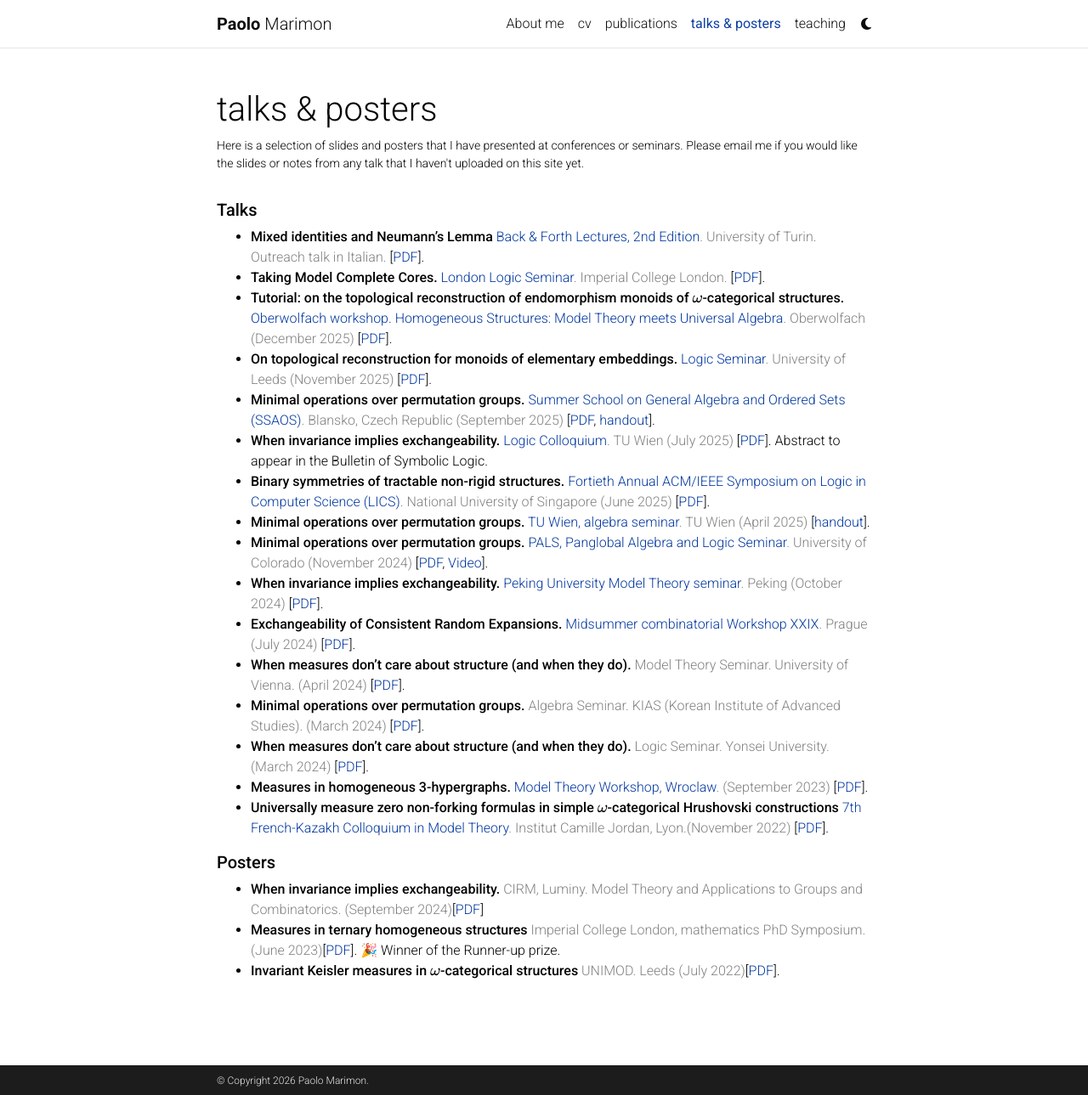
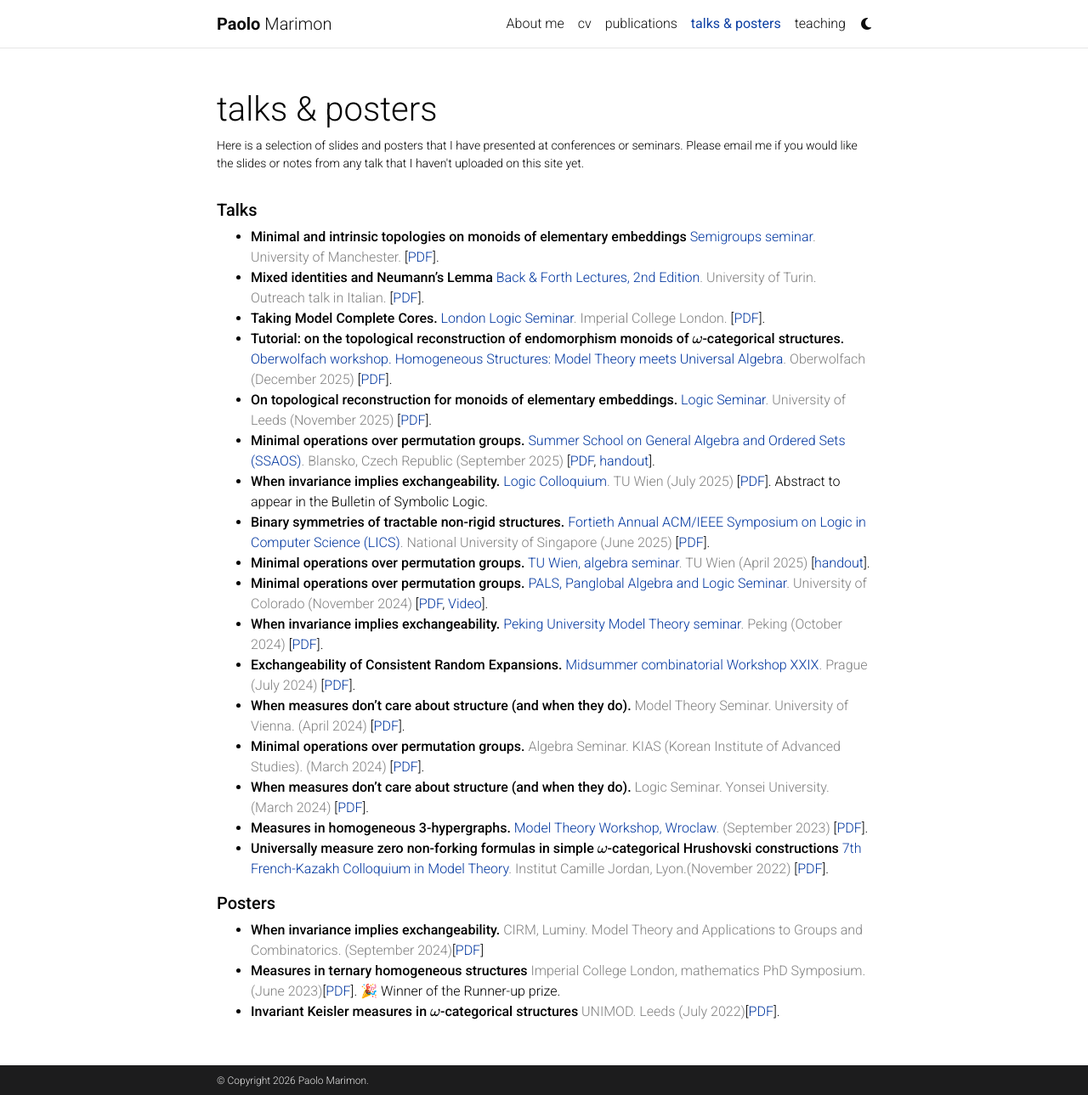
Before and after one commit to paolomarimon/paolomarimon.github.io, a Jekyll site: the page built from _pages/talksposters.md, in a window 1280 px wide and 1289 px high. Shown: the whole window at 85% size. Built offline with Jekyll 4.4.1, drawn with Linux system fonts in a browser that asks for light colours; emoji names are drawn with the system emoji font; comment, search, counter and statistics services are not loaded; a style sheet for code colours, icons or effects is not loaded.

Commit message:
Update talksposters.md

```diff
--- a/_pages/talksposters.md
+++ b/_pages/talksposters.md
@@ -8,6 +8,8 @@
 ---
 
 ##### **Talks**
+* **Minimal and intrinsic topologies on monoids of elementary embeddings** <span style="color:gray">
+[Semigroups seminar](https://manchester-semigroups.github.io/). University of Manchester. </span>[[PDF](http://paolomarimon.github.io/assets/pdf/talks/Manchester2026.pdf)].
 * **Mixed identities and Neumann's Lemma** <span style="color:gray">
 [Back & Forth Lectures, 2nd Edition](https://sites.google.com/view/back-and-forth-lectures). University of Turin. Outreach talk in Italian. </span>[[PDF](http://paolomarimon.github.io/assets/pdf/talks/Back_Forth2026_NOALG.pdf)].
 * **Taking Model Complete Cores.** <span style="color:gray">
```
